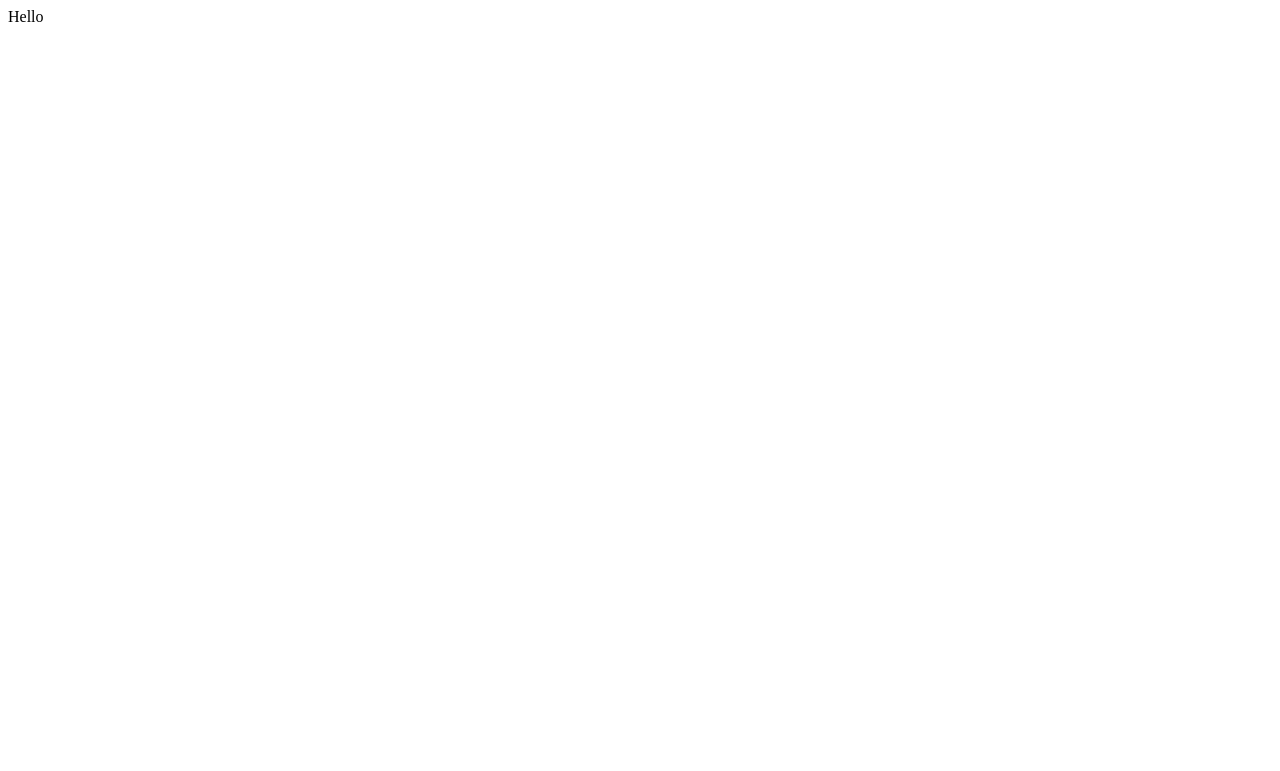
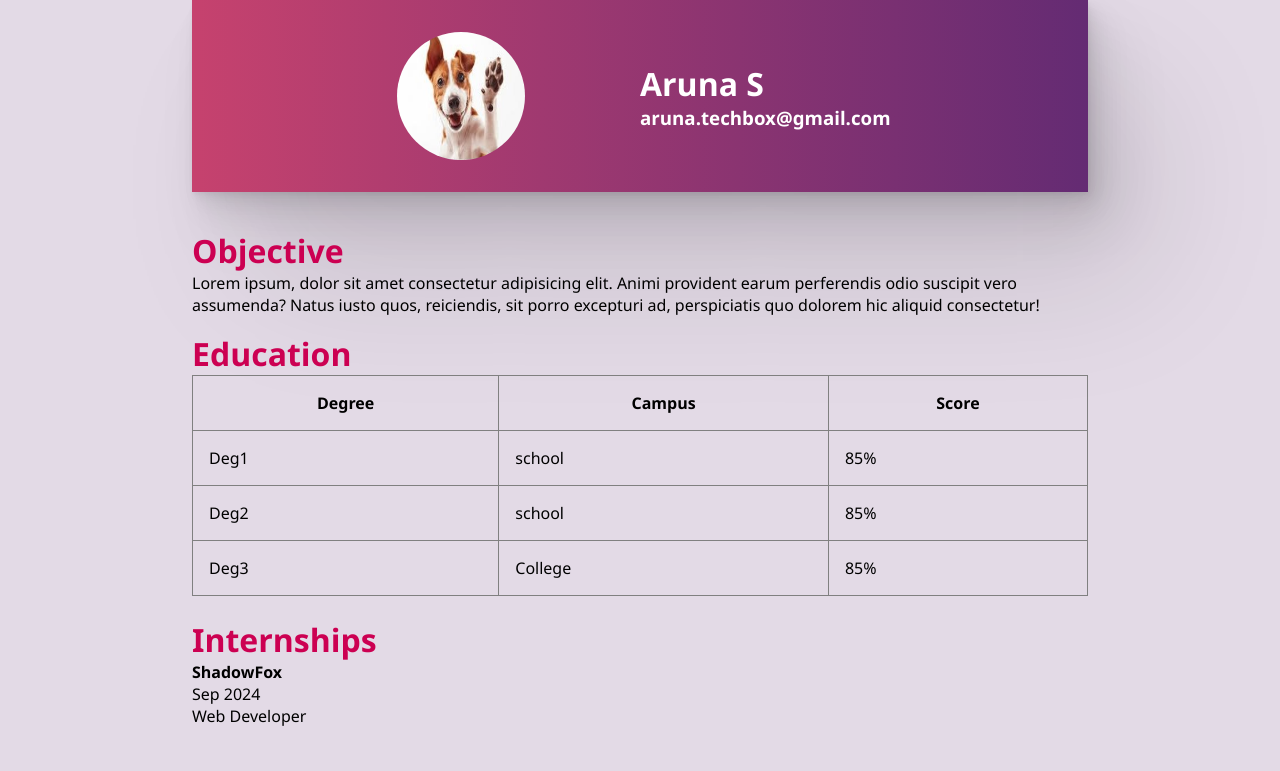
Before and after one commit to Aruna456/Website, a plain HTML site: page index.html in a window 1280 px wide. Drawn offline with Linux system fonts and the light colour scheme.

Commit message:
Created Resume

```diff
--- a/index.html
+++ b/index.html
@@ -3,10 +3,227 @@
 <head>
     <meta charset="UTF-8">
     <meta name="viewport" content="width=device-width, initial-scale=1.0">
-    <title>Document</title>
+    <title>Resume-Aruna</title>
+    <style>
+
+        * {
+            margin: 0px;
+            padding: 0px;
+        }
+
+        .container{
+            border:2px solid black;
+        }
+
+        body {
+
+            width: 100vw;
+            background-color: #a88db352;
+            font-family: 'Segoe UI', Tahoma, Geneva, Verdana, sans-serif;
+            display: flex;
+            flex-direction: column;
+            justify-content: start;
+            align-items: center;
+        }
+
+
+        .section1 {
+            width: 70%;
+            height: 12rem;
+            /* background-color: rgb(207, 42, 89); */
+            background: #642B73;  /* fallback for old browsers */
+background: -webkit-linear-gradient(to right, #C6426E, #642B73);  /* Chrome 10-25, Safari 5.1-6 */
+background: linear-gradient(to right, #C6426E, #642B73); /* W3C, IE 10+/ Edge, Firefox 16+, Chrome 26+, Opera 12+, Safari 7+ */
+
+            display: flex;
+            flex-direction: row;
+            justify-content: center;
+            align-items: center;
+            box-shadow:
+  1.2px 1.7px 4px rgba(0, 0, 0, 0.031),
+  3.3px 4.7px 9.6px rgba(0, 0, 0, 0.044),
+  6.9px 9.8px 18.2px rgba(0, 0, 0, 0.055),
+  13.1px 18.7px 32.4px rgba(0, 0, 0, 0.066),
+  25.3px 36.3px 60.6px rgba(0, 0, 0, 0.079),
+  60px 86px 145px rgba(0, 0, 0, 0.11)
+            /* border:1px solid black; */
+        }
+
+
+        .profile-img-section {
+            width: 40%;
+            height: 100%;
+            display: flex;
+            justify-content: center;
+            align-items: center;
+        }
+
+
+        .profile-data {
+            width: 40%;
+            display: flex;
+            flex-direction: column;
+            justify-content: center;
+            align-items: flex-start;
+            color: white;
+
+        }
+
+
+        .profile-img {
+            height: 8rem;
+            width: 8rem;
+            border-radius: 50%;
+        }
+
+
+        .section2 {
+            width: 70%;
+            height: 10rem;
+            /* background-color: aquamarine; */
+            /* border: 1px solid black; */
+            display: flex;
+            flex-direction: column;
+            justify-content: center;
+            align-items: start;
+            /* padding: 10px; */
+
+        }
+
+
+        .section3 {
+            width: 70%;
+            height: 14rem;
+            /* background-color: aquamarine; */
+            /* border: 1px solid black; */
+            display: flex;
+            flex-direction: column;
+            justify-content: center;
+            align-items: start;
+            /* padding: 10px; */
+        }
+
+
+        .section4 {
+            width: 70%;
+            height: 12rem;
+            /* background-color: aquamarine; */
+            /* border: 1px solid black; */
+            display: flex;
+            flex-direction: column;
+            justify-content: center;
+            align-items: start;
+            /* padding: 10px; */
+        }
+
+
+        .section-title {
+            /* height: 10%; */
+            color:  #cc0052;
+            font-weight: bold;
+            /* padding: 10px; */
+            /* padding-bottom: 1%; */
+        }
+
+
+        .ed-table {
+            width: 100%;
+            border: 1px solid gray;
+            border-collapse: collapse;
+        }
+
+
+        th,
+        td {
+            padding: 1rem;
+            border: 1px solid gray;
+        }
+
+
+        .companies {
+            font-weight: bold;
+            color: rgb(0, 0, 0);
+        }
+
+
+    </style>
 </head>
 <body>
-    Hello
+    <div class="section1">
+
+            <div class="profile-img-section">
+                <img src="./assets/img/dp.jpg" alt="" class="profile-img">
+
+            </div>
+
+
+            <div class="profile-data">
+                <h1>Aruna S</h1>
+                <h3>aruna.techbox@gmail.com</h3>
+            </div>
+
+
+    </div>
+    <div class="section2">
+
+            <h1 class="section-title">
+                Objective
+          </h1>
+
+          <p>
+             Lorem ipsum, dolor sit amet consectetur adipisicing elit. Animi provident earum perferendis odio suscipit vero assumenda? Natus iusto quos, reiciendis, sit porro excepturi ad, perspiciatis quo dolorem hic aliquid consectetur!
+          </p>
+
+        </div>
+
+    <div class="section3">
+
+            <h1 class="section-title">
+                Education
+          </h1>
+          <table class="ed-table">
+            <tr>
+                <th>Degree</th>
+                <th>Campus</th>
+                <th>Score</th>
+            </tr>
+            <tr>
+                <td>Deg1</td>
+                <td>school</td>
+                <td>85%</td>
+            </tr>
+            <tr>
+                <td>Deg2</td>
+                <td>school</td>
+                <td>85%</td>
+            </tr>
+            <tr>
+                <td>Deg3</td>
+                <td>College</td>
+                <td>85%</td>
+            </tr>
+          </table>
+
+
+    </div>
+    <div class="section4">
+
+            <h1 class="section-title">
+                Internships
+          </h1>
+          <p>
+            <dl>
+                    <dt class="companies">ShadowFox</dt>
+                    <dd>Sep 2024</dd>
+                    <dd> Web Developer </dd>
+            </dl>
+
+          </p>
+
+
+    </div>
+    <div class="section5"></div>
+    <div class="section6"></div>
 
 </body>
 </html>
```
Also changed, not shown: assets/css/style.css (added), assets/img/dp.jpg (added).
